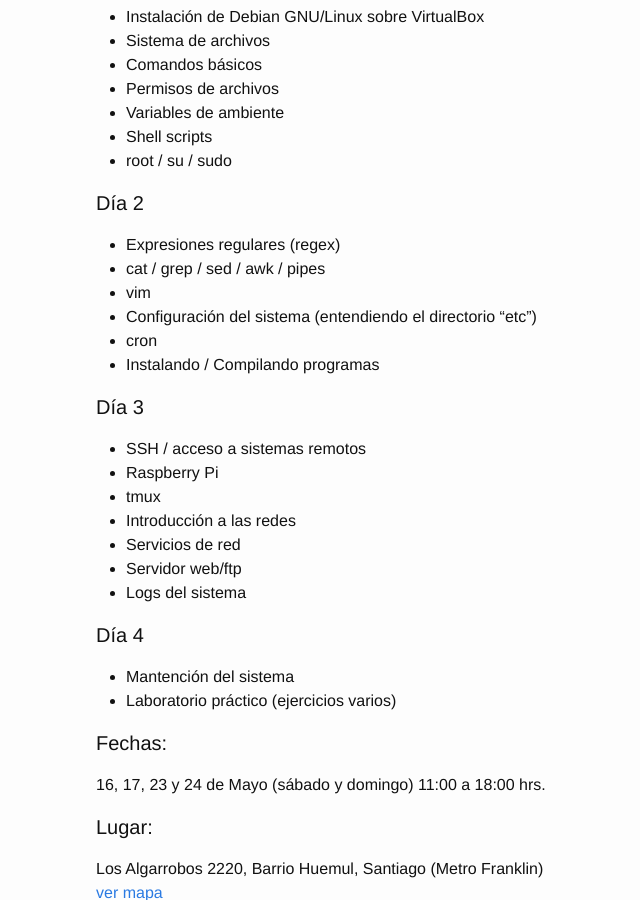
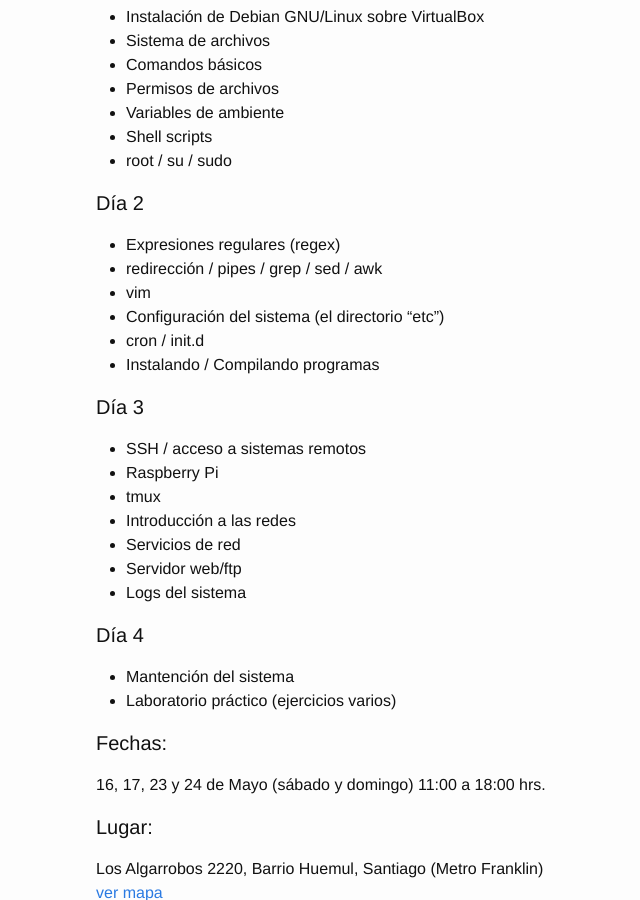
Before and after one commit to resistlab/resistlab, a Jekyll site: the page built from _posts/2015-04-23-taller-linux_cli.md, in a window 1280 px wide and 900 px high, scrolled down 1728 px. Shown: the whole window, without its empty margins (174-814 px from the left). Built offline with Jekyll 4.4.1, drawn with Linux system fonts in a browser that asks for light colours; comment, search, counter and statistics services are not loaded.

Commit message:
restate topics in cli workshop

```diff
--- a/_posts/2015-04-23-taller-linux_cli.md
+++ b/_posts/2015-04-23-taller-linux_cli.md
@@ -40,10 +40,10 @@ Además se plantea una continuidad del taller a través de una plataforma online
 
 ####Día 2
 * Expresiones regulares (regex)
-* cat / grep / sed / awk / pipes
+* redirección / pipes / grep / sed / awk
 * vim
-* Configuración del sistema (entendiendo el directorio “etc”)
-* cron
+* Configuración del sistema (el directorio “etc”)
+* cron / init.d
 * Instalando / Compilando programas
 
 ####Día 3
```
Also changed, not shown: 1 other file.
